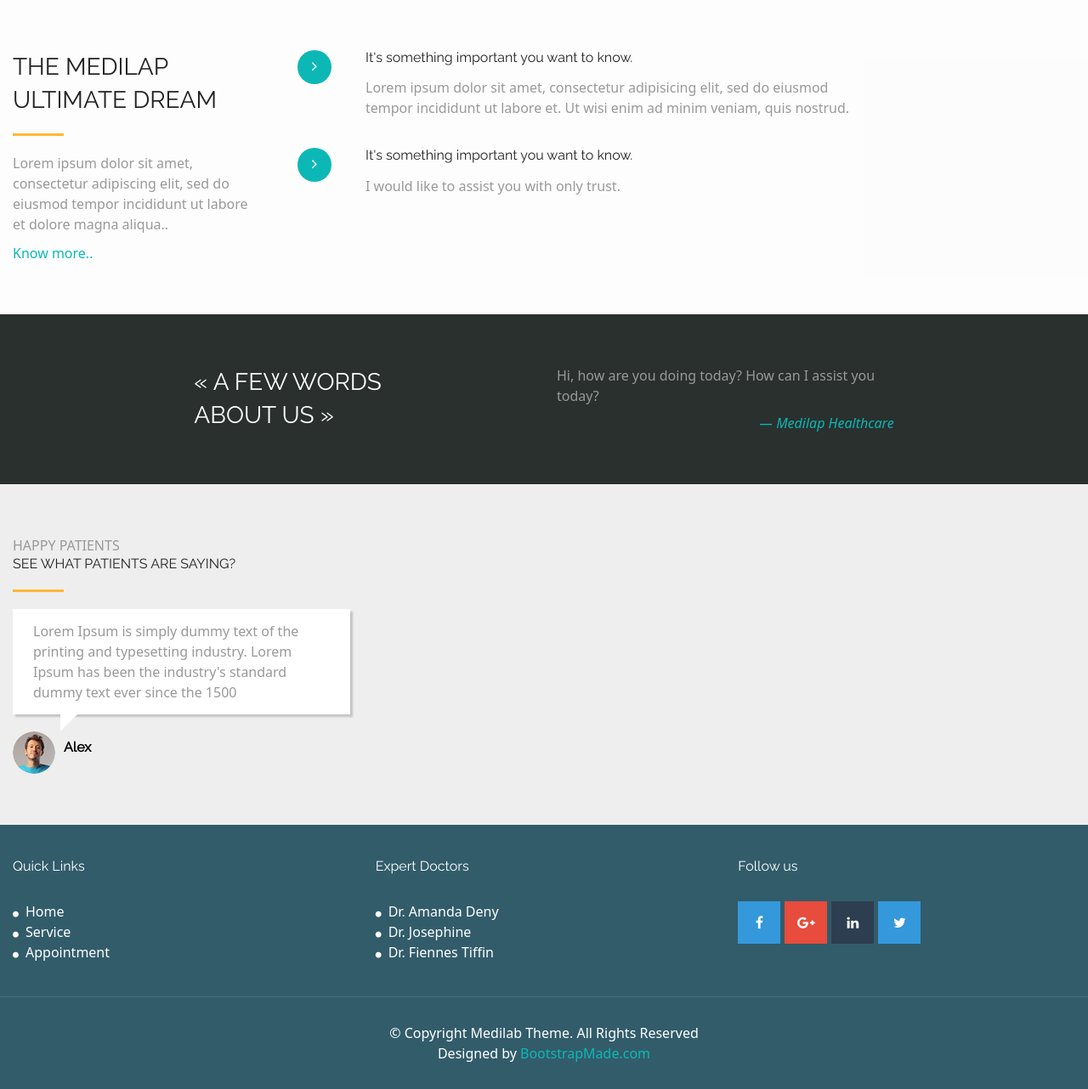
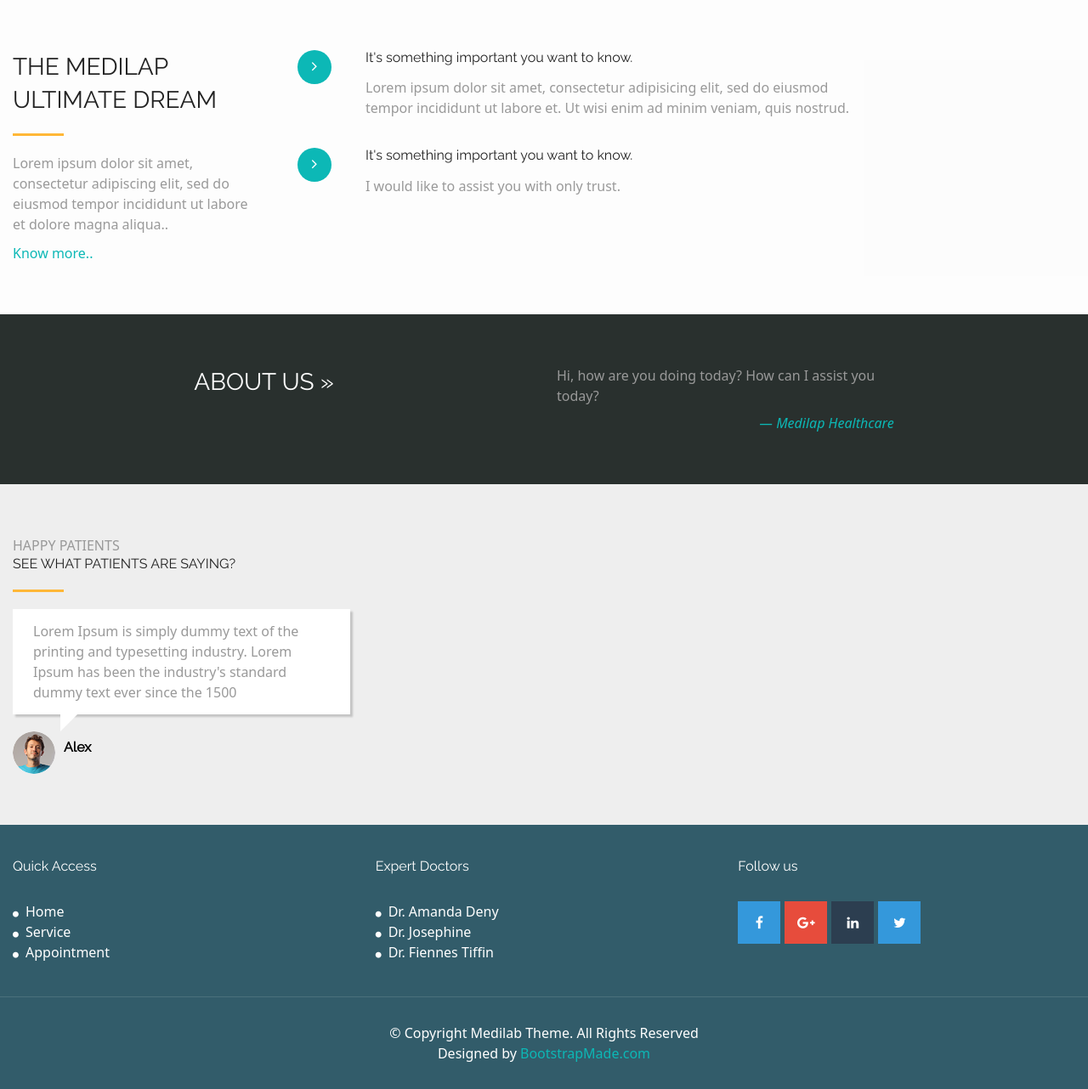
Before and after one commit to kennedyantonio030/Healthcare-Django, a Django app: page / in a window 1280 px wide. Shown: the part 1454-2736 px from the top of the page at 85% size. Run offline with Django 3.2, Linux system fonts and the light colour scheme; data comes from the database, SQL or seed files in the repository; parts of the project's set-up code (start-up, migrations or seed data) failed here and were passed over; some libraries are stand-ins or nearby versions; some web fonts are replaced.

Commit message:
Updated: code refactoring.
Co-Authored-By: CodeX <190826490+codex176743@users.noreply.github.com>

```diff
--- a/templates/_footer.html
+++ b/templates/_footer.html
@@ -5,7 +5,7 @@
         <div class="row">
           <div class="col-md-4 col-sm-4 marb20">
             <div class="ftr-tle">
-              <h4 class="white no-padding">Quick Links</h4>
+              <h4 class="white no-padding">Quick Access</h4>
             </div>
             <div class="info-sec">
               <ul class="quick-info">
--- a/templates/about.html
+++ b/templates/about.html
@@ -39,7 +39,7 @@
       <div class=" row">
         <div class="col-md-2"></div>
         <div class="text-right-md col-md-4 col-sm-4">
-          <h2 class="section-title white lg-line">« A few words<br> about us »</h2>
+          <h2 class="section-title white lg-line">About us »</h2>
         </div>
         <div class="col-md-4 col-sm-5">
           Hi, how are you doing today? How can I assist you today?
```
